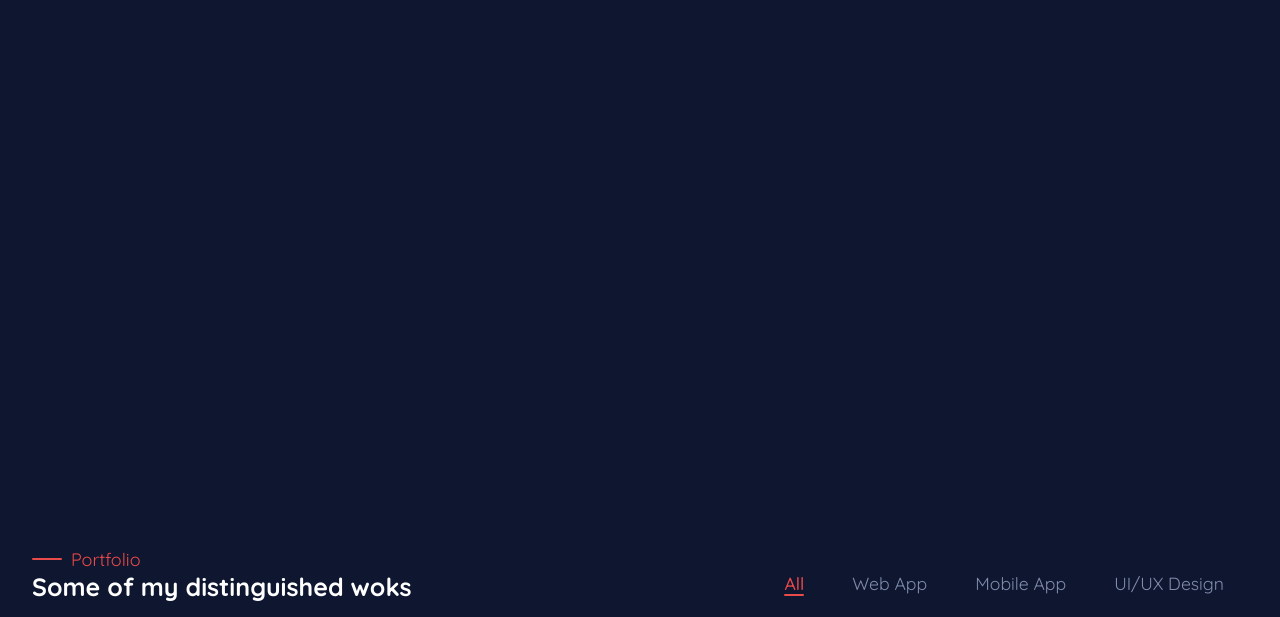
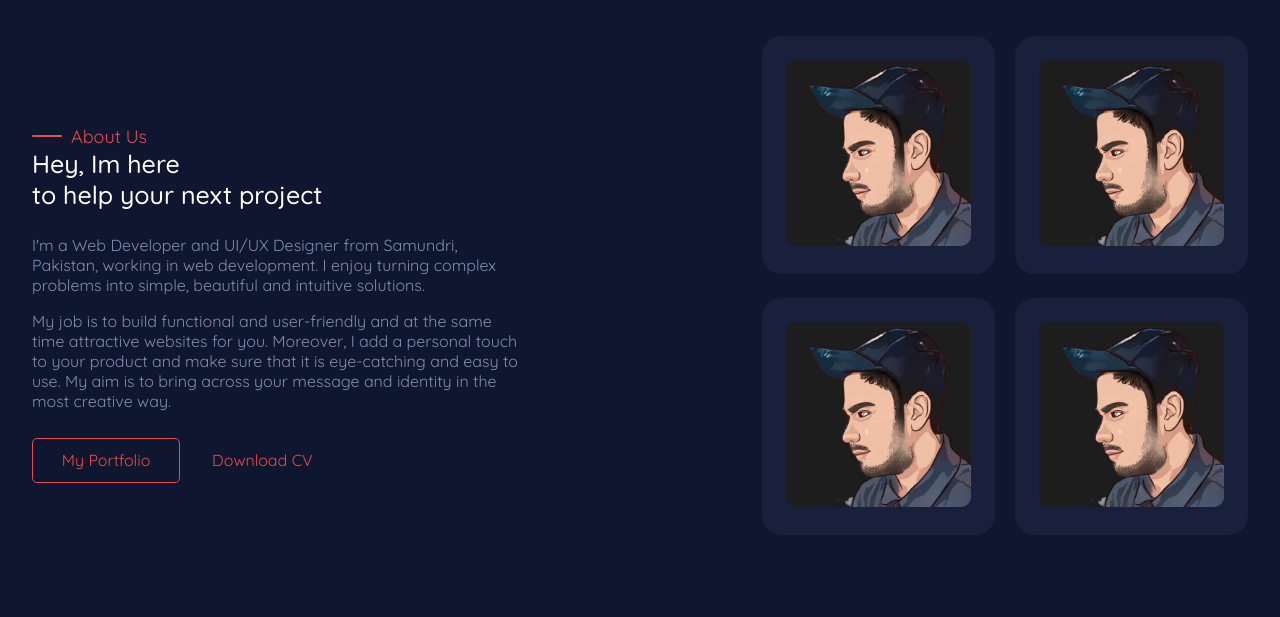
Before and after one commit to MehfoozurRehman/portfolio, a React (Create React App) app: page / in a window 1280 px wide. Shown: the part 1243-1860 px from the top of the page. Built offline with nearby package versions, Linux system fonts and the light colour scheme.

Commit message:
about section done

```diff
--- a/package.json
+++ b/package.json
@@ -13,7 +13,6 @@
     "react-router-dom": "^6.2.1",
     "react-scripts": "5.0.0",
     "sass": "^1.49.7",
-    "swiper": "^8.0.3",
     "web-vitals": "^0.2.4",
     "workbox-background-sync": "^5.1.4",
     "workbox-broadcast-update": "^5.1.4",
--- a/src/App.scss
+++ b/src/App.scss
@@ -503,16 +503,15 @@ body {
   max-width: 1440px;
   padding: 0em 2em;
   margin: 0em auto;
-  height: 500px;
+  min-height: 500px;
   display: flex;
   align-items: center;
   justify-content: space-between;
 }
 .services__section__left {
   width: 60%;
-  height: 100%;
+  height: 500px;
 }
-
 .services__section__left {
   display: flex;
   align-items: center;
@@ -583,7 +582,7 @@ body {
   display: flex;
   flex-direction: column;
   color: $light;
-  font-weight: bold;
+  font-weight: 500;
   margin-bottom: 1em;
 }
 .services__section__right__info {
@@ -594,10 +593,35 @@ body {
   max-width: 1440px;
   padding: 0em 2em;
   margin: 0em auto;
-  height: 600px;
+  min-height: 700px;
   display: flex;
   align-items: center;
   justify-content: space-between;
+}
+.about__section__left {
+  width: 40%;
+}
+.about__section__right {
+  width: 40%;
+  display: flex;
+  justify-content: space-between;
+  flex-wrap: wrap;
+}
+.about__section__right__box {
+  padding: 1.5em;
+  background-color: #19203b;
+  border-radius: 20px;
+  width: 48%;
+  height: fit-content;
+  margin-bottom: 1.5em;
+}
+.about__section__right__box__img {
+  width: 100%;
+  border-radius: 10px;
+}
+.about__section__right__box:hover {
+  transition: 300ms ease-in-out;
+  box-shadow: 0px 0px 30px rgba(25, 32, 59, 0.7);
 }
 .portfolio__section__header {
   width: 100%;
@@ -843,6 +867,9 @@ body {
     width: 100%;
     height: 100%;
   }
+  .about__section__right {
+    width: 50%;
+  }
 }
 @media (max-width: 900px) {
   .project__card {
@@ -861,6 +888,20 @@ body {
   .home__section__right {
     height: 500px;
     margin-bottom: 7em;
+  }
+  .about__section {
+    flex-direction: column;
+  }
+  .about__section__left {
+    min-height: 500px;
+    width: 100%;
+    display: flex;
+    flex-direction: column;
+    justify-content: center;
+  }
+  .about__section__right {
+    width: 80%;
+    margin-bottom: 6em;
   }
 }
 @media (max-width: 800px) {
@@ -919,6 +960,9 @@ body {
     height: 500px;
     width: 90%;
   }
+  .about__section__right {
+    width: 100%;
+  }
 }
 @media (max-width: 600px) {
   .header__wrapper__logo div {
@@ -972,6 +1016,15 @@ body {
   .home__section__left__heading {
     font-size: 35px;
   }
+  .about__section__right {
+    margin-top: 4em;
+  }
+  .about__section__left .services__section__right__info {
+    margin-bottom: 2em;
+  }
+  .about__section__right__box {
+    width: 100%;
+  }
 }
 @media (max-width: 400px) {
   .header__wrapper__nav .header__wrapper__nav__phone {
--- a/src/assets/index.js
+++ b/src/assets/index.js
@@ -1 +1,2 @@
 export { default as pic } from "./pic.jpg";
+export { default as CV } from "./CV.docx";
--- a/src/screens/Home.js
+++ b/src/screens/Home.js
@@ -9,7 +9,7 @@ import {
   Play,
 } from "react-feather";
 import { Link } from "react-router-dom";
-import { pic } from "../assets";
+import { pic, CV } from "../assets";
 import { PortfolioFilter, ProjectCard } from "../components";
 
 function ServicesCard({ name, icon }) {
@@ -139,8 +139,82 @@ export default function Home() {
         </div>
       </section>
       <section className="about__section" id="about__section">
-        <div className="about__section__left"></div>
-        <div className="about__section__right"></div>
+        <div className="about__section__left">
+          <div className="services__section__right__sub__heading">
+            <div className="services__section__right__sub__heading__bar"></div>
+            About Us
+          </div>
+          <div className="services__section__right__heading">
+            <span>Hey, Im here</span>
+            <span>to help your next project</span>
+          </div>
+          <div
+            className="services__section__right__info"
+            style={{ marginBottom: "1em" }}
+          >
+            I'm a Web Developer and UI/UX Designer from Samundri, Pakistan,
+            working in web development. I enjoy turning complex problems into
+            simple, beautiful and intuitive solutions.
+          </div>
+          <div className="services__section__right__info">
+            My job is to build functional and user-friendly and at the same time
+            attractive websites for you. Moreover, I add a personal touch to
+            your product and make sure that it is eye-catching and easy to use.
+            My aim is to bring across your message and identity in the most
+            creative way.
+          </div>
+          <div
+            className="home__section__left__buttons"
+            style={{ marginTop: 40 }}
+          >
+            <Link
+              to="/portfolio"
+              onClick={() => {
+                document.getElementById("portfolio").checked = true;
+                window.scrollTo({
+                  top: 0,
+                  behavior: "smooth",
+                });
+              }}
+              className="home__section__left__buttons__primary"
+            >
+              My Portfolio
+            </Link>
+            <a href={CV} className="home__section__left__buttons__secondary">
+              Download CV
+            </a>
+          </div>
+        </div>
+        <div className="about__section__right">
+          <div className="about__section__right__box">
+            <img
+              src={pic}
+              alt="pic"
+              className="about__section__right__box__img"
+            />
+          </div>
+          <div className="about__section__right__box">
+            <img
+              src={pic}
+              alt="pic"
+              className="about__section__right__box__img"
+            />
+          </div>
+          <div className="about__section__right__box">
+            <img
+              src={pic}
+              alt="pic"
+              className="about__section__right__box__img"
+            />
+          </div>
+          <div className="about__section__right__box">
+            <img
+              src={pic}
+              alt="pic"
+              className="about__section__right__box__img"
+            />
+          </div>
+        </div>
       </section>
       <div className="portfolio__section__header">
         <div className="portfolio__section__left">
@@ -198,10 +272,16 @@ export default function Home() {
           <ArrowRight size={20} color="currentColor" />
         </Link>
       </div>
-      <section
-        className="testimonals__section"
-        id="testimonals__section"
-      ></section>
+      <section className="testimonals__section" id="testimonals__section">
+        <div className="services__section__right__sub__heading">
+          <div className="services__section__right__sub__heading__bar"></div>
+          Testimonals
+        </div>
+        <div className="services__section__right__heading">
+          What clients say
+        </div>
+        <div className="testimonals__section__content"></div>
+      </section>
     </>
   );
 }
```
Also changed, not shown: 2 other files (tests, documents, lock files or other folders).
